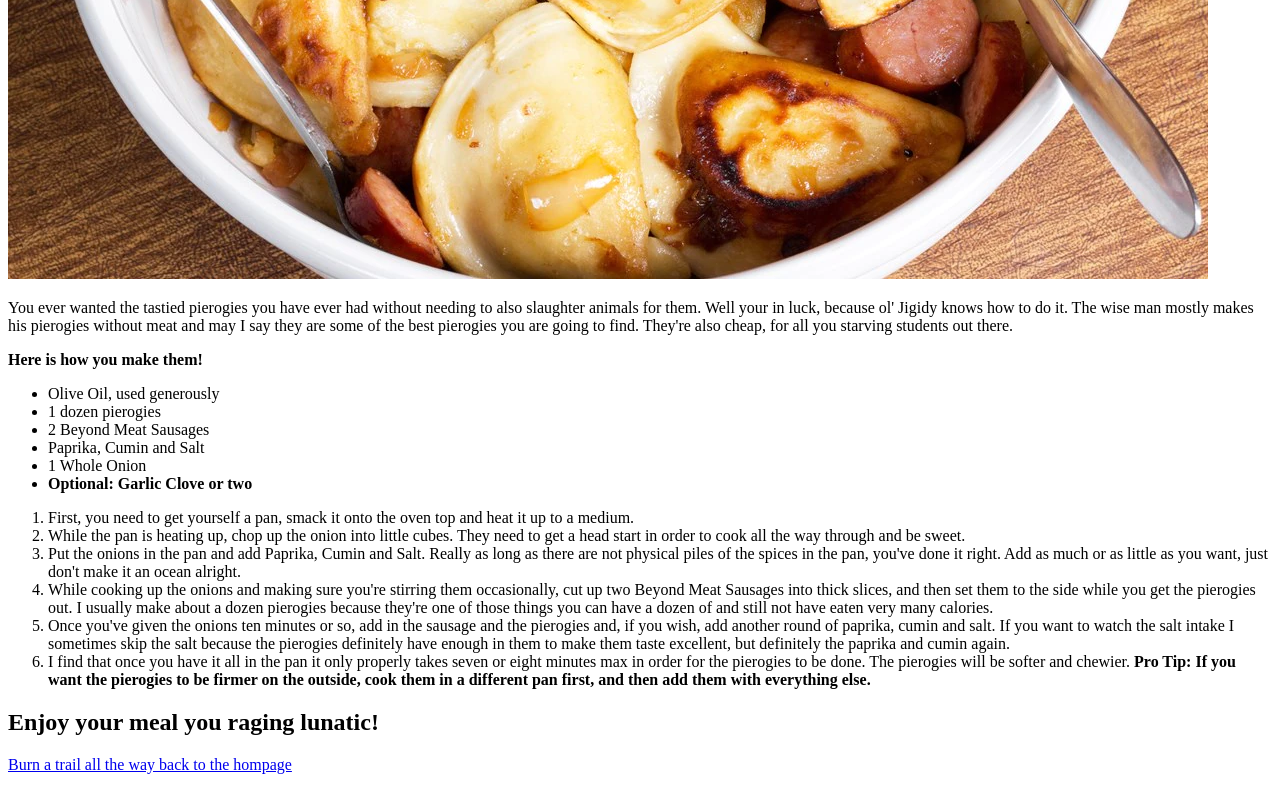
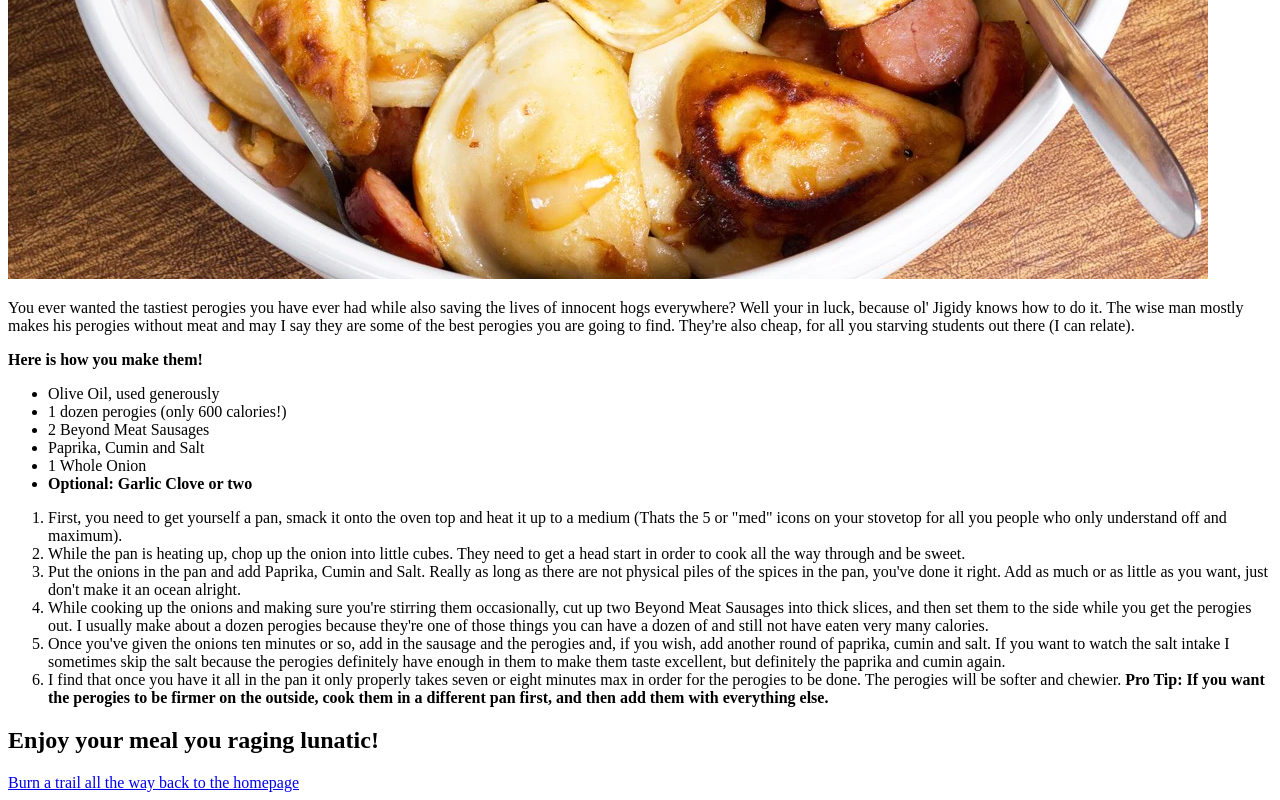
Before and after one commit to Jigidy/odin-recipes, a plain HTML site: page recipes/perogiesandonion.html in a window 1280 px wide. Shown: the part 601-1401 px from the top of the page. Drawn offline with Linux system fonts and the light colour scheme.

Commit message:
Added homepage link and edited perogiesandonion.html
In particular one will notice that I have edited all of the "pierogies"
back to "perogies" because I checked a box of perogies that I have and
it determined that it was indeed "perogies".

```diff
--- a/recipes/perogiesandonion.html
+++ b/recipes/perogiesandonion.html
@@ -8,15 +8,15 @@
         <body>
             <h1>Pierogi, Vegan Sausage and Onion</h1>
 
-            <img src="../images_recipes/pierogi_vegansausage_onion.jpg" alt="Pierogies, Vegan Sausage and Onion">
+            <img src="../images_recipes/pierogi_vegansausage_onion.jpg" alt="Perogies, Vegan Sausage and Onion">
 
-            <p>You ever wanted the tastied pierogies you have ever had without needing to also slaughter animals for them. Well your in luck, because ol' Jigidy knows how to do it. The wise man mostly makes his pierogies without meat and may I say they are some of the best pierogies you are going to find. They're also cheap, for all you starving students out there.</p>
+            <p>You ever wanted the tastiest perogies you have ever had while also saving the lives of innocent hogs everywhere? Well your in luck, because ol' Jigidy knows how to do it. The wise man mostly makes his perogies without meat and may I say they are some of the best perogies you are going to find. They're also cheap, for all you starving students out there (I can relate).</p>
 
             <p><strong>Here is how you make them!</strong></p>
 
             <ul>
                 <li>Olive Oil, used generously</li>
-                <li>1 dozen pierogies</li>
+                <li>1 dozen perogies (only 600 calories!)</li>
                 <li>2 Beyond Meat Sausages</li>
                 <li>Paprika, Cumin and Salt</li>
                 <li>1 Whole Onion</li>
@@ -25,16 +25,16 @@
             </ul>
 
             <ol>
-                <li>First, you need to get yourself a pan, smack it onto the oven top and heat it up to a medium.</li>
+                <li>First, you need to get yourself a pan, smack it onto the oven top and heat it up to a medium (Thats the 5 or "med" icons on your stovetop for all you people who only understand off and maximum).</li>
                 <li>While the pan is heating up, chop up the onion into little cubes. They need to get a head start in order to cook all the way through and be sweet.</li>
                 <li>Put the onions in the pan and add Paprika, Cumin and Salt. Really as long as there are not physical piles of the spices in the pan, you've done it right. Add as much or as little as you want, just don't make it an ocean alright.</li>
-                <li>While cooking up the onions and making sure you're stirring them occasionally, cut up two Beyond Meat Sausages into thick slices, and then set them to the side while you get the pierogies out. I usually make about a dozen pierogies because they're one of those things you can have a dozen of and still not have eaten very many calories.</li>
-                <li> Once you've given the onions ten minutes or so, add in the sausage and the pierogies and, if you wish, add another round of paprika, cumin and salt. If you want to watch the salt intake I sometimes skip the salt because the pierogies definitely have enough in them to make them taste excellent, but definitely the paprika and cumin again.</li>
-                <li>I find that once you have it all in the pan it only properly takes seven or eight minutes max in order for the pierogies to be done. The pierogies will be softer and chewier. <strong>Pro Tip: If you want the pierogies to be firmer on the outside, cook them in a different pan first, and then add them with everything else.</strong></li>
+                <li>While cooking up the onions and making sure you're stirring them occasionally, cut up two Beyond Meat Sausages into thick slices, and then set them to the side while you get the perogies out. I usually make about a dozen perogies because they're one of those things you can have a dozen of and still not have eaten very many calories.</li>
+                <li> Once you've given the onions ten minutes or so, add in the sausage and the perogies and, if you wish, add another round of paprika, cumin and salt. If you want to watch the salt intake I sometimes skip the salt because the perogies definitely have enough in them to make them taste excellent, but definitely the paprika and cumin again.</li>
+                <li>I find that once you have it all in the pan it only properly takes seven or eight minutes max in order for the perogies to be done. The perogies will be softer and chewier. <strong>Pro Tip: If you want the perogies to be firmer on the outside, cook them in a different pan first, and then add them with everything else.</strong></li>
             </ol>
 
             <h2>Enjoy your meal you raging lunatic!</h2>
 
-            <a href="../index.html">Burn a trail all the way back to the hompage</a>
+            <a href="../index.html">Burn a trail all the way back to the homepage</a>
         </body>
     </html>
```
